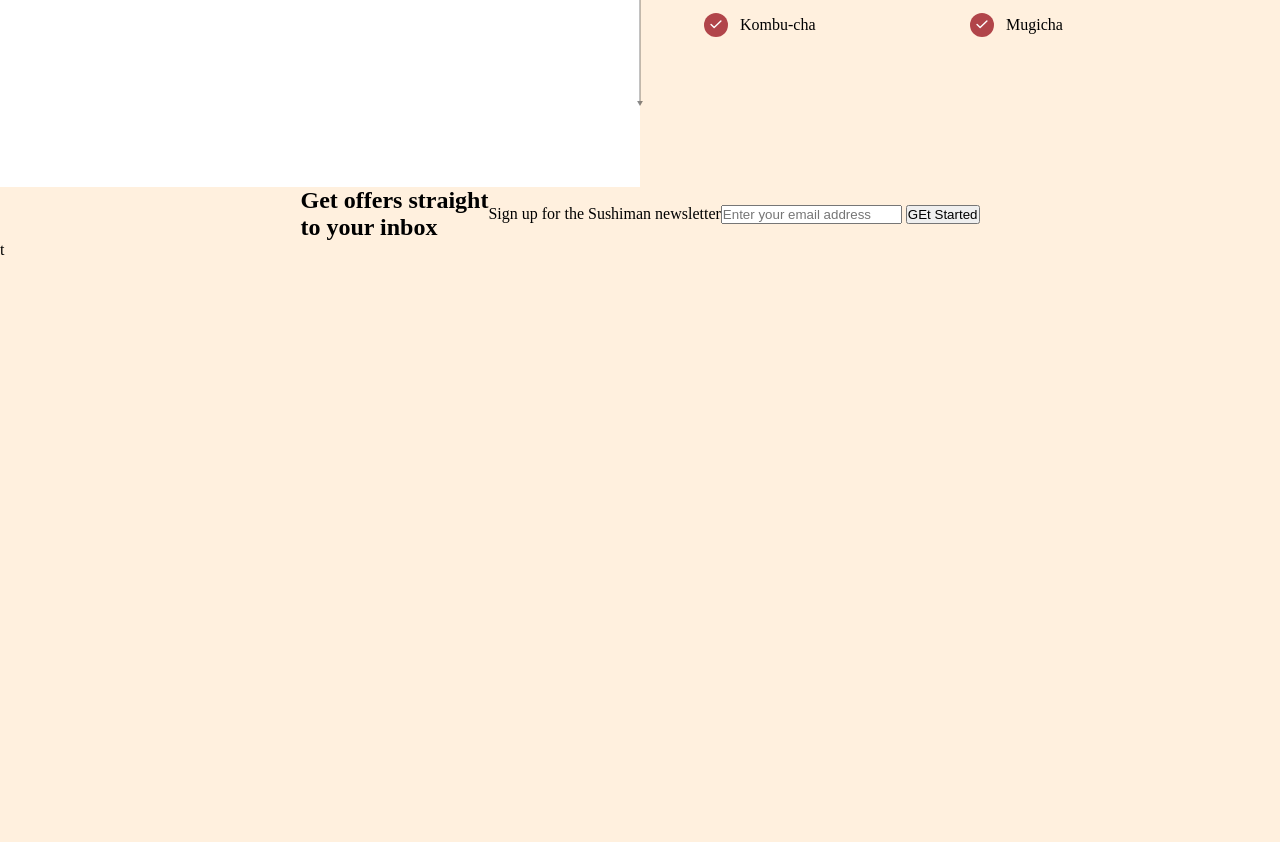
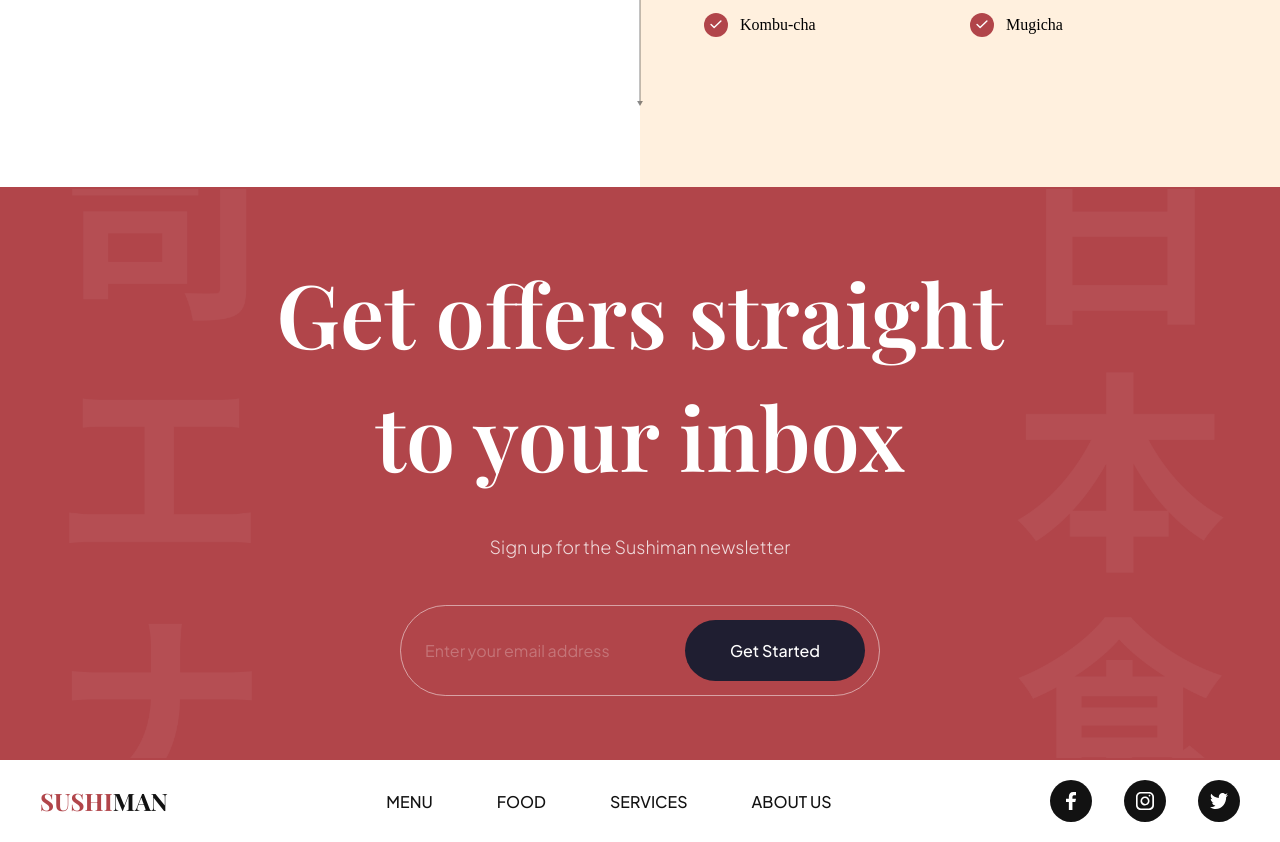
Before and after one commit to hindinisikc/sushi, a plain HTML site: page index.html in a window 1280 px wide. Shown: the part 3575-4417 px from the top of the page. Before the commit the page ends 3834 px from the top, so only its background shows below. Drawn offline with nearby package versions, Linux system fonts and the light colour scheme.

Commit message:
Added footer page

```diff
--- a/css/sections/footer.css
+++ b/css/sections/footer.css
@@ -0,0 +1,58 @@
+.footer {
+    width: 100%;
+    padding: 20px 40px;
+    background: var(--color-white);
+
+    flex-wrap: wrap;
+    gap: 20px;
+    overflow: hidden;
+}
+
+.footer__logo {
+    font-size: 24px;
+    font-weight: bold;
+    font-family: var(--playfair-display);
+    text-transform: uppercase;
+    color: var(--secondary-color);
+
+    cursor: pointer;
+}
+
+.footer__logo span {
+    color: var(--primary-color);
+}
+
+.footer ul {
+    list-style: none;
+    display: flex;
+    flex-wrap: wrap;
+    flex-direction: row;
+    gap: 64px;
+}
+
+.footer ul:last-child {
+    gap: 32px;
+}
+
+.footer__nav li {
+    font-size: 16px;
+    font-weight: 500;
+    font-family: var(--plus-jakarta-sans);
+    text-transform: uppercase;
+    color: var(--secondary-color);
+    cursor: pointer;
+}
+
+.footer__social li{
+    width: 42px;
+    height: 42px;
+    background-color: var(--secondary-color);
+    border-radius: 100%;
+
+}
+
+.footer__social li img {
+    width: 45%;
+    height: 45%;
+    object-fit: contain;
+}
--- a/css/sections/subscribe.css
+++ b/css/sections/subscribe.css
@@ -0,0 +1,83 @@
+.subscription {
+    padding: 64px;
+
+    background-color: var(--primary-color);
+    background-image: url('../../assets/subscribe_bg.png');
+    background-position: center;
+    background-repeat: no-repeat;
+    background-size: contain;
+
+    flex-direction: column;
+    overflow: hidden;
+  }
+
+  .subscription h2 {
+    font-size: 88px;
+    font-family: var(--playfair-display);
+    font-weight: 600;
+    line-height: 123px;
+
+    color: #fff;
+    text-align: center;
+  }
+
+  .subscription p {
+    font-size: 18px;
+    font-family: var(--plus-jakarta-sans);
+    font-weight: 300;
+    line-height: 36px;
+
+    margin-top: 32px;
+
+    color: rgba(255, 255, 255, 0.8);
+  }
+
+  .subscription__form {
+    min-width: 480px;
+    margin-top: 40px;
+
+    padding: 14px 14px 14px 24px;
+
+    display: flex;
+    gap: 10px;
+
+    border: 1px solid rgba(255, 255, 255, 0.5);
+    border-radius: 46px;
+  }
+
+  .subscription__form input {
+    flex: 1;
+    font-size: 16px;
+    font-weight: 400px;
+    font-family: var(--plus-jakarta-sans);
+
+    color: #fff;
+    opacity: 0.5;
+    background: transparent;
+    border: none;
+    outline: none;
+
+  }
+
+  .subscription__form input::placeholder {
+    color: #fff;
+    opacity: 0.5;
+
+  }
+
+  .subscription__form button {
+    padding: 20px;
+    min-width: 180px;
+    font-size: 16px;
+    font-weight: 500;
+    font-family: var(--plus-jakarta-sans);
+    color: #fff;
+    text-align: center;
+    background: var(--black-400);
+    border-radius: 46px;
+
+    border: none;
+    outline: none;
+
+    cursor: pointer;
+  }
--- a/index.html
+++ b/index.html
@@ -347,15 +347,38 @@
     <p data-aos="fade-up">Sign up for the Sushiman newsletter</p>
 
     <div class="subscription__form" data-aos="fade-up">
-      <input type="text" placeholder="Enter your email address">
-      <button>GEt Started</button>
+      <input type="text" placeholder="Enter your email address"/>
+      <button>Get Started</button>
     </div>
-  </section>t
+  </section>
 
 
 
 
+  <footer class="footer flex-between">
+    <h3 class="footer__logo">
+      <span>Sushi</span>Man
+    </h3>
 
+    <ul class="footer__nav">
+      <li><a href="#menu">Menu</a></li>
+      <li><a href="#food">Food</a></li>
+      <li><a href="#services">Services</a></li>
+      <li><a href="#about-us">About Us</a></li>
+    </ul>
+
+    <ul class="footer__social">
+      <li class="flex-center">
+        <img src="assets/facebook.svg" alt="facebook">
+      </li>
+      <li class="flex-center">
+        <img src="assets/instagram.svg" alt="instagram">
+      </li>
+      <li class="flex-center">
+        <img src="assets/twitter.svg" alt="twitter">
+      </li>
+    </ul>
+  </footer>
 
 
 
```
